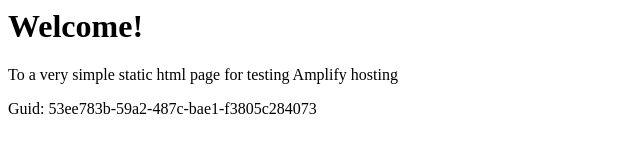
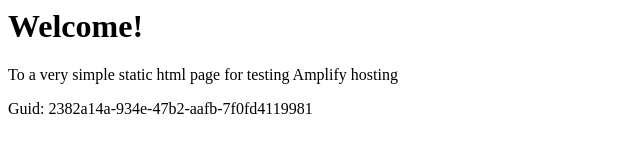
Before and after one commit to aws-aemilia-arn/Github-PR-Commit-Integration-Test-DoNotTouch-GitHubWebhookPushCanaryTest-v1-preprod-eu-north-1, a website: page src/index.html in a window 1280 px wide. Shown: the full height of the page, 0-640 px from the left. Drawn offline with Linux system fonts and the light colour scheme.

Commit message:
commit from integ tests

```diff
--- a/src/index.html
+++ b/src/index.html
@@ -12,6 +12,6 @@
 <body>
     <h1>Welcome!</h1>
     <p>To a very simple static html page for testing Amplify hosting</p>
-    <p>Guid: 53ee783b-59a2-487c-bae1-f3805c284073</p></body>
+    <p>Guid: 2382a14a-934e-47b2-aafb-7f0fd4119981</p></body>
 
 </html>
```
